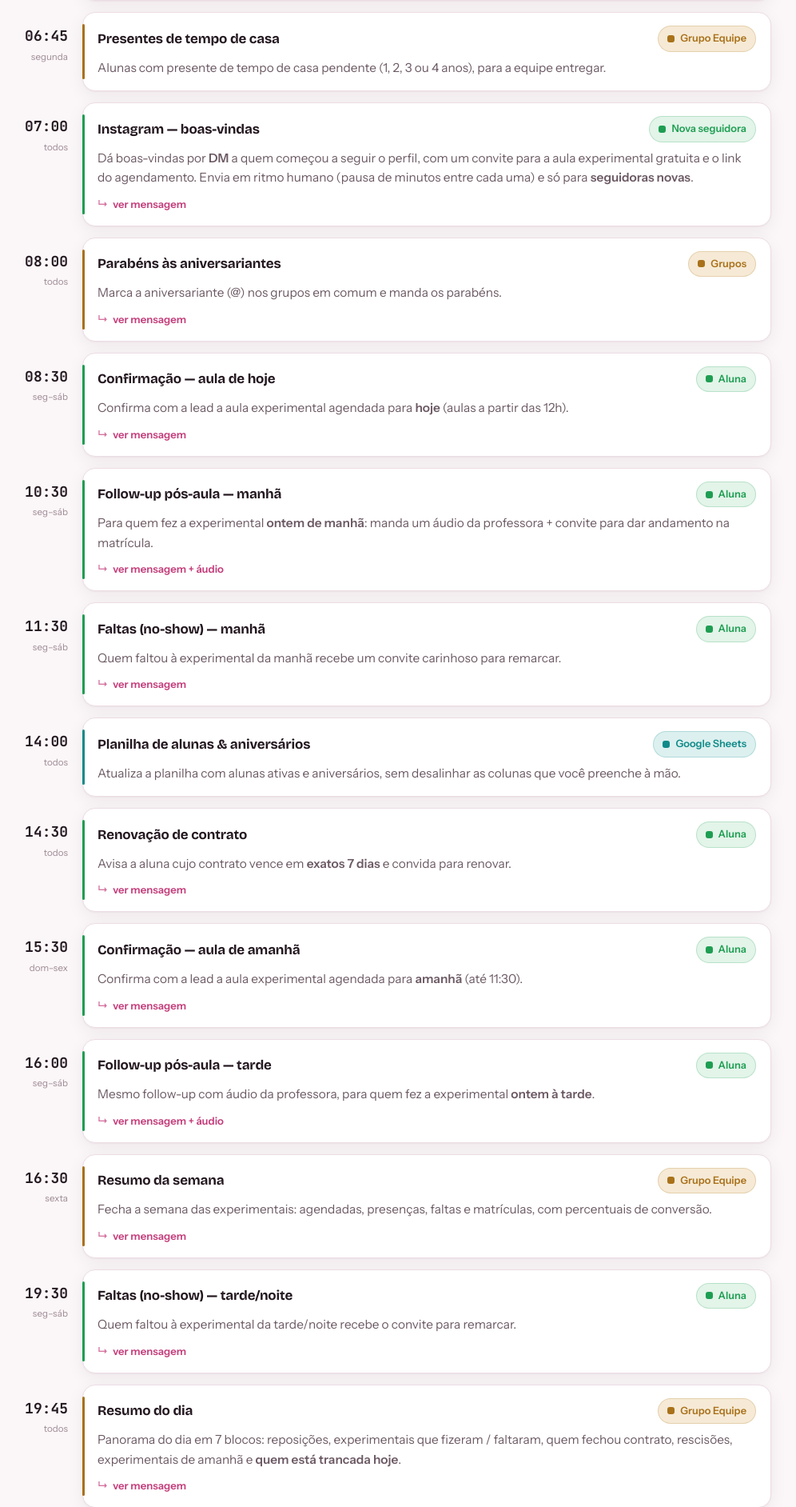
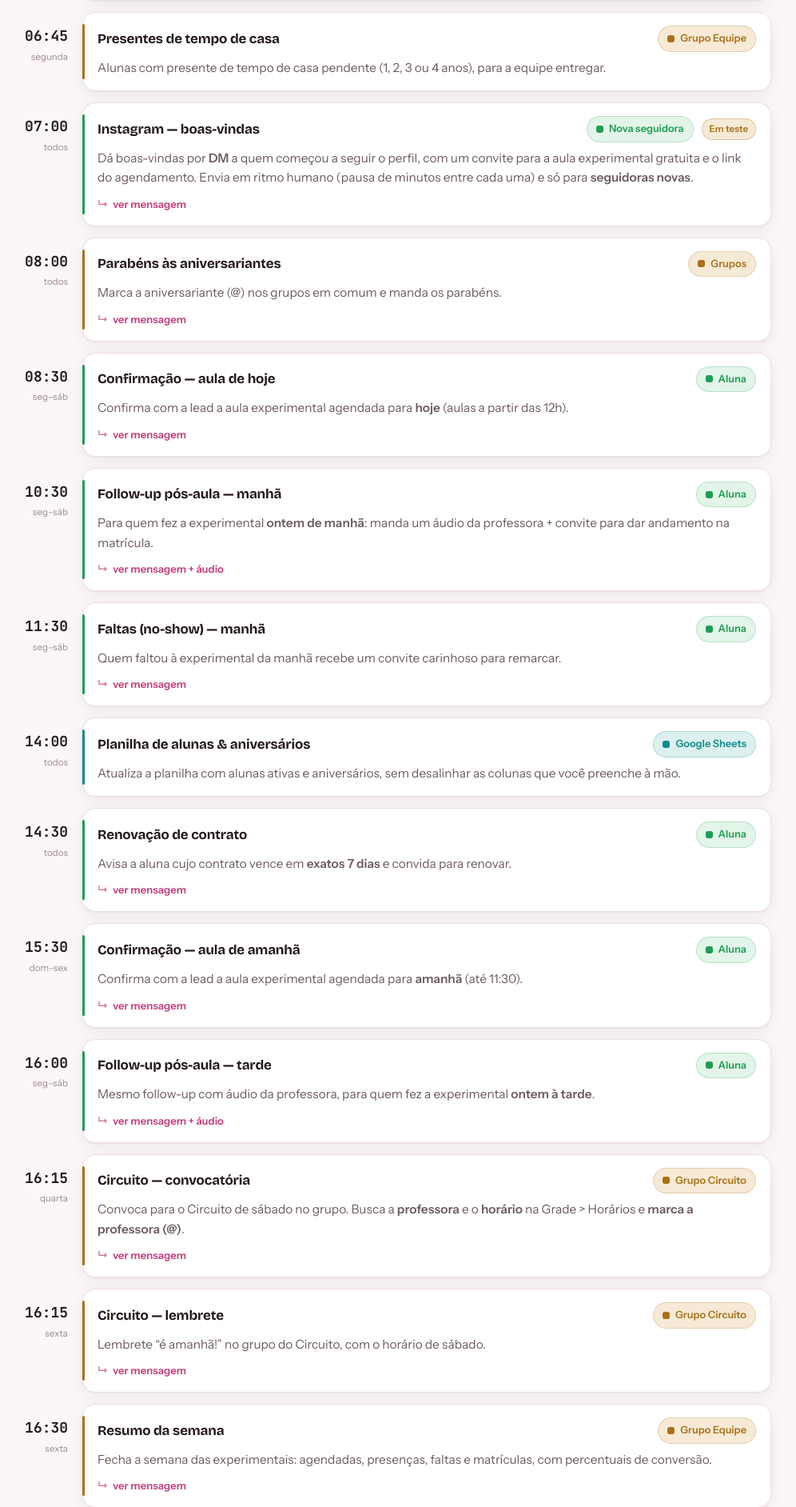
Before and after one commit to rrabadan86/SF-Chat_Experimental-Mensagens, a Flask app: page /manual in a window 1280 px wide. Shown: the part 1633-3517 px from the top of the page at 80% size, without its empty margins (163-1159 px from the left). Run offline with Flask 3, Linux system fonts and the light colour scheme.

Commit message:
Manual e implantacao: Circuito + Instagram (proxy, "Em teste")
Manual:
- Instagram: chip "Nova seguidora" + tag "Em teste"; nota da mensagem marcada
  "Em teste"
- Circuito: linha do tempo (convocatoria qua 16:15, lembrete sex 16:15) e as
  duas mensagens (@professora e horario lidos da grade)

Implantacao (runbook):
- Fase 6 corrigida: agora explica cookies (login) + proxy residencial/movel BR
  (IP); novo passo 6.3 (proxy, IG_PROXY) e renumeracao 6.4/6.5

Co-Authored-By: Claude Opus 4.8 <noreply@anthropic.com>
Claude-Session: https://claude.ai/code/session_015TTSt7TGwbyy5y2rhojFLo

```diff
--- a/Experimental/src/agendamento_evo/formulario_web/templates/manual.html
+++ b/Experimental/src/agendamento_evo/formulario_web/templates/manual.html
@@ -288,7 +288,7 @@
       <div class="tl">
         <div class="tl-time"><div class="hr">07:00</div><div class="days">todos</div></div>
         <div class="card k-aluna">
-          <div class="card-top"><h3>Instagram — boas-vindas</h3><span class="chip c-aluna to"><span class="sw"></span>Nova seguidora</span></div>
+          <div class="card-top"><h3>Instagram — boas-vindas</h3><span class="chip c-aluna to"><span class="sw"></span>Nova seguidora</span><span class="tag" style="background:var(--amber-soft);color:var(--amber);border-color:color-mix(in srgb,var(--amber) 30%,transparent)">Em teste</span></div>
           <p>Dá boas-vindas por <b>DM</b> a quem começou a seguir o perfil, com um convite para a aula experimental gratuita e o link do agendamento. Envia em ritmo humano (pausa de minutos entre cada uma) e só para <b>seguidoras novas</b>.</p>
           <a class="msg-ref" href="#m-instagram">ver mensagem</a>
         </div>
@@ -362,6 +362,24 @@
           <div class="card-top"><h3>Follow-up pós-aula — tarde</h3><span class="chip c-aluna to"><span class="sw"></span>Aluna</span></div>
           <p>Mesmo follow-up com áudio da professora, para quem fez a experimental <b>ontem à tarde</b>.</p>
           <a class="msg-ref" href="#m-follow">ver mensagem + áudio</a>
+        </div>
+      </div>
+
+      <div class="tl">
+        <div class="tl-time"><div class="hr">16:15</div><div class="days">quarta</div></div>
+        <div class="card k-grupo">
+          <div class="card-top"><h3>Circuito — convocatória</h3><span class="chip c-grupo to"><span class="sw"></span>Grupo Circuito</span></div>
+          <p>Convoca para o Circuito de sábado no grupo. Busca a <b>professora</b> e o <b>horário</b> na Grade &gt; Horários e <b>marca a professora (@)</b>.</p>
+          <a class="msg-ref" href="#m-circuito">ver mensagem</a>
+        </div>
+      </div>
+
+      <div class="tl">
+        <div class="tl-time"><div class="hr">16:15</div><div class="days">sexta</div></div>
+        <div class="card k-grupo">
+          <div class="card-top"><h3>Circuito — lembrete</h3><span class="chip c-grupo to"><span class="sw"></span>Grupo Circuito</span></div>
+          <p>Lembrete “é amanhã!” no grupo do Circuito, com o horário de sábado.</p>
+          <a class="msg-ref" href="#m-circuito-lembrete">ver mensagem</a>
         </div>
       </div>
 
@@ -516,7 +534,7 @@ Nos links abaixo eu explico sobre a nossa metodologia:
 -&gt; Personal X SlimFit: <span class="ph">(link do post)</span>
 
 Até mais!</div></div>
-        <div class="note">Enviada só para <b>quem passou a seguir</b> o perfil, em ritmo humano (pausa de minutos entre cada uma) e com limite diário — para o Instagram não bloquear.</div>
+        <div class="note"><b>Em teste.</b> Enviada só para <b>quem passou a seguir</b> o perfil, em ritmo humano (pausa de minutos entre cada uma) e com limite diário — para o Instagram não bloquear.</div>
       </div>
 
       <div class="mcard" id="m-resumo-dia">
@@ -555,6 +573,25 @@ Até mais!</div></div>
 • Faltas: *<span class="ph">6</span>*
 • Matrículas: *<span class="ph">9</span>* (<span class="ph">50%</span> das presenças)</div></div>
         <div class="note">Os números são calculados a partir dos cartões do EVO da semana, com os percentuais de conversão.</div>
+      </div>
+
+      <div class="mcard" id="m-circuito">
+        <div class="mhead"><h3>Circuito — convocatória</h3><span class="when">16:15 · quarta</span></div>
+        <div class="bubble-wrap"><div class="bubble grp">🔥 SÁBADO É DIA DE QUEIMAR CALORIAS NO CIRCUITO! 🔥
+⚡️Comandada pela professora <span class="ph">@professora</span>.
+
+Checkin Aberto!!!
+
+⏰ Sábado às <span class="ph">09h45</span></div></div>
+        <div class="note">A <b>professora</b> e o <b>horário</b> são lidos da Grade &gt; Horários — se mudarem, a mensagem acompanha sozinha. A professora é <b>@marcada</b> no grupo.</div>
+      </div>
+
+      <div class="mcard" id="m-circuito-lembrete">
+        <div class="mhead"><h3>Circuito — lembrete</h3><span class="when">16:15 · sexta</span></div>
+        <div class="bubble-wrap"><div class="bubble grp">🔥 *É AMANHÃ!* 🔥
+⚡️ Estamos esperando todas vocês!
+
+⏰ Sábado às <span class="ph">09h45</span></div></div>
       </div>
 
     </div>
```
Also changed, not shown: Experimental/src/agendamento_evo/formulario_web/templates/implantacao.html (+25 -5 lines).
